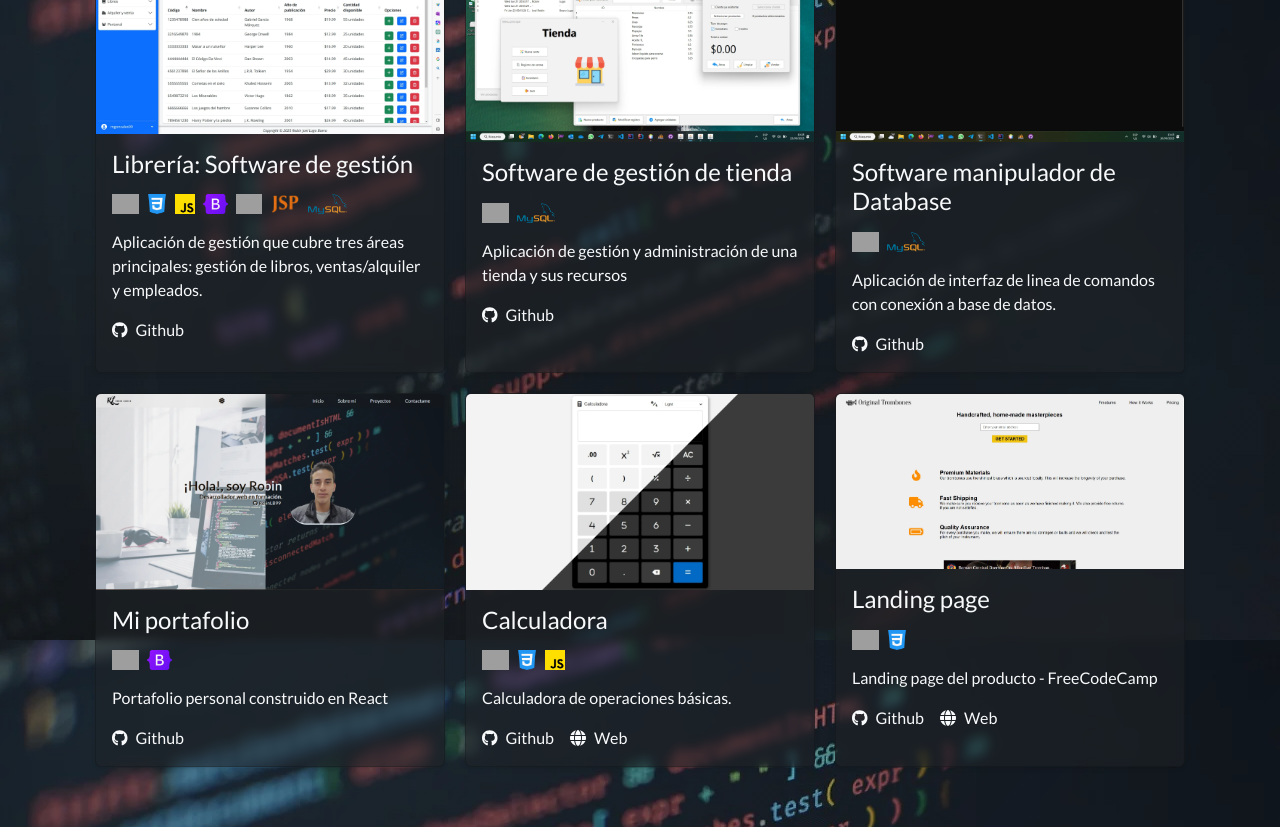
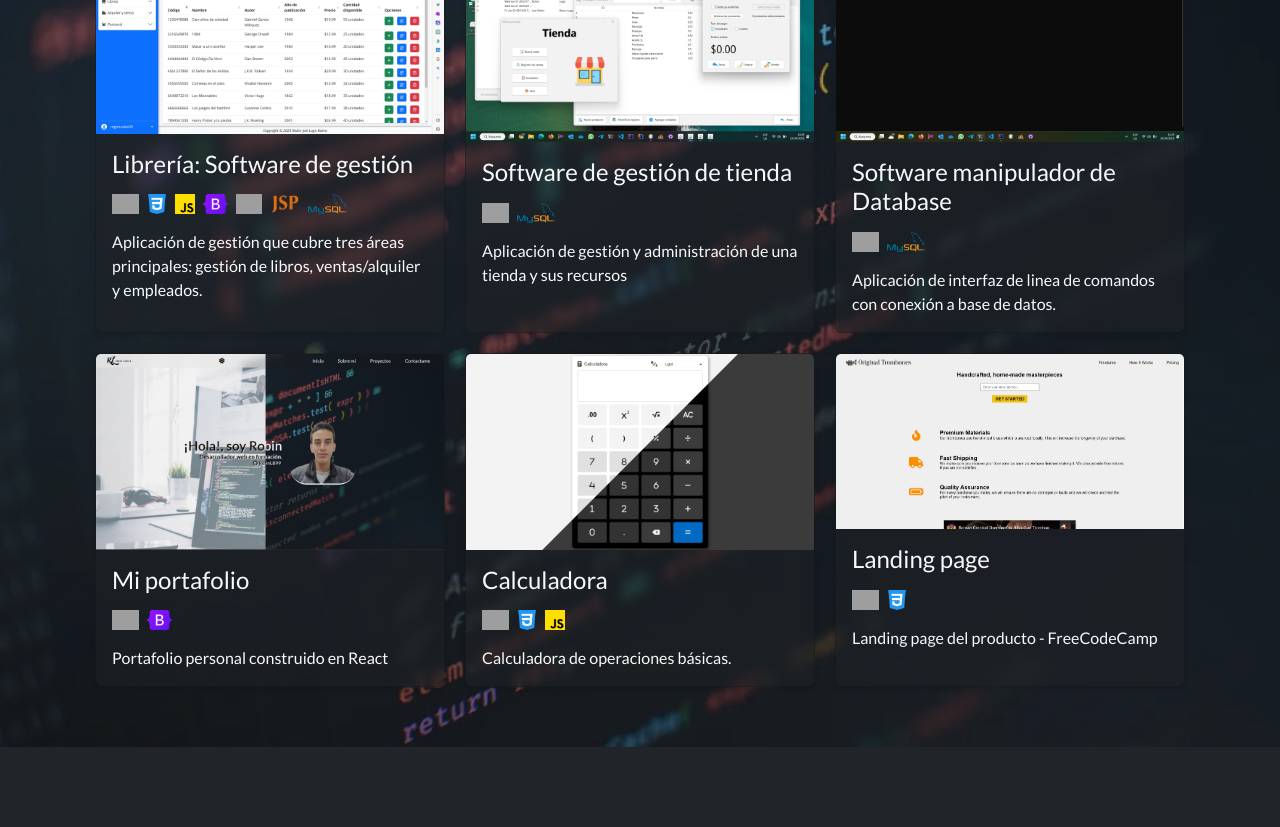
Before and after one commit to RobinLB99/Mi-portafolio, a React (Vite) app: page / in a window 1280 px wide. Shown: the part 1760-2587 px from the top of the page. After the commit the page ends 2507 px from the top, so only its background shows below. Built offline with nearby package versions, Linux system fonts and the light colour scheme; grey boxes are pictures that could not be loaded.

Commit message:
Efecto clip-path

```diff
--- a/src/components/projects/my_projects.jsx
+++ b/src/components/projects/my_projects.jsx
@@ -30,6 +30,7 @@ const MyProjects = () => {
                 alt={project.title}
             />
             <div className="card-body">
+                <div className="info">
                     <h4 className="card-title text-light">{project.title}</h4>
                     <div className="technologies-used my-3 d-flex flex-row gap-2">
                         {Object.entries(project.tecnologies).map(
@@ -38,7 +39,10 @@ const MyProjects = () => {
                             )
                         )}
                     </div>
-                <p className="card-text text-light">{project.description}</p>
+                    <p className="card-text text-light">
+                        {project.description}
+                    </p>
+                </div>
                 <div className="links d-flex flex-row gap-3 align-items-center">
                     {Object.entries(project.links).map(
                         ([name, link], link_index) => (
--- a/src/scss/my_projects.scss
+++ b/src/scss/my_projects.scss
@@ -52,6 +52,27 @@
         background-color: var(--bg-card-dark);
         border-color: var(--bs-light) !important;
     }
+
+    .card.c-project {
+        .card-body {
+            display: grid !important;
+            grid-template-columns: repeat(2, 1fr);
+            grid-template-rows: repeat(2, 1fr);
+
+            .info {
+                grid-row: -1 / 1;
+                grid-column: -1 / 1;
+            }
+
+            .links {
+                grid-row: -1 / 1;
+                grid-column: -1 / 1;
+
+                clip-path: circle(0 at left);
+                transition: clip-path 0.2s;
+            }
+        }
+    }
 }
 
 .projects.dark {
```
Lines whose indentation alone changed are shown as unchanged.
